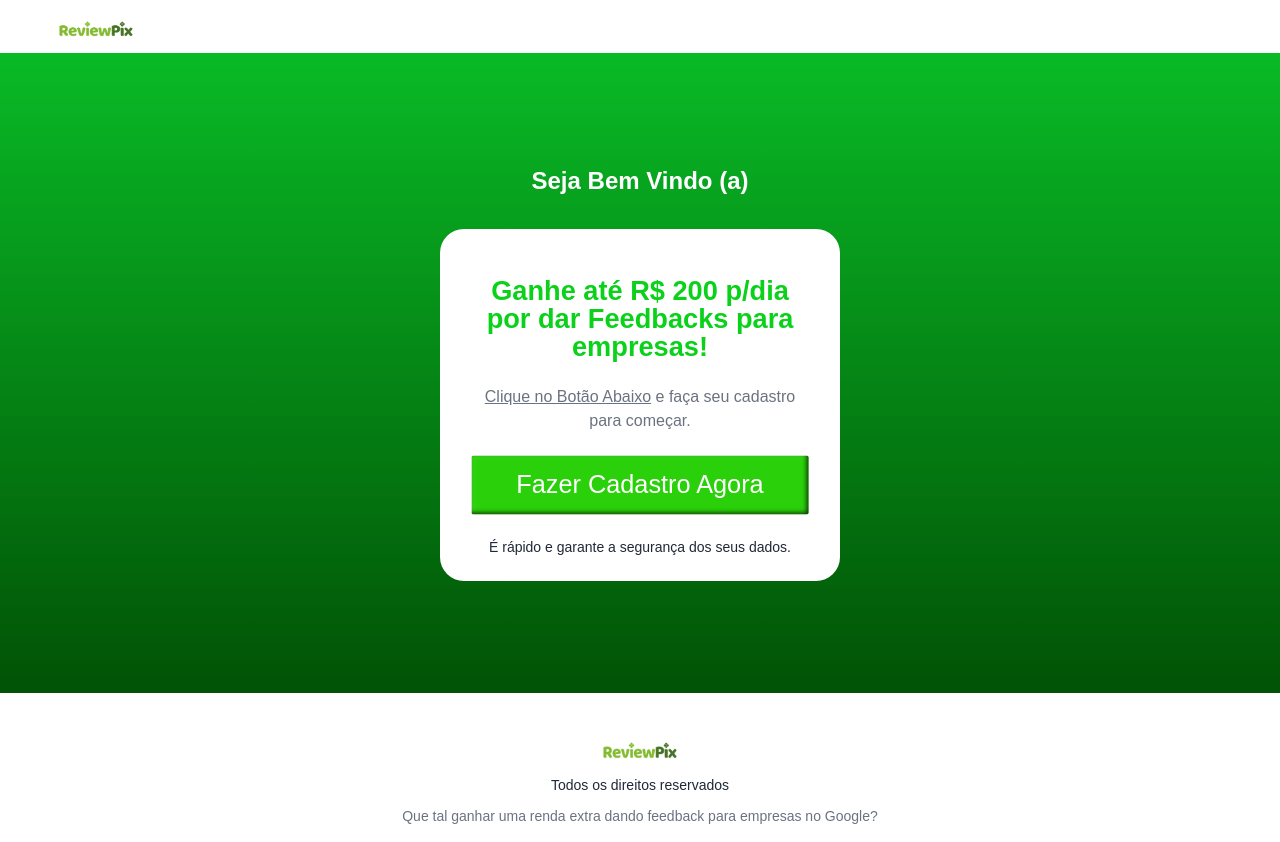
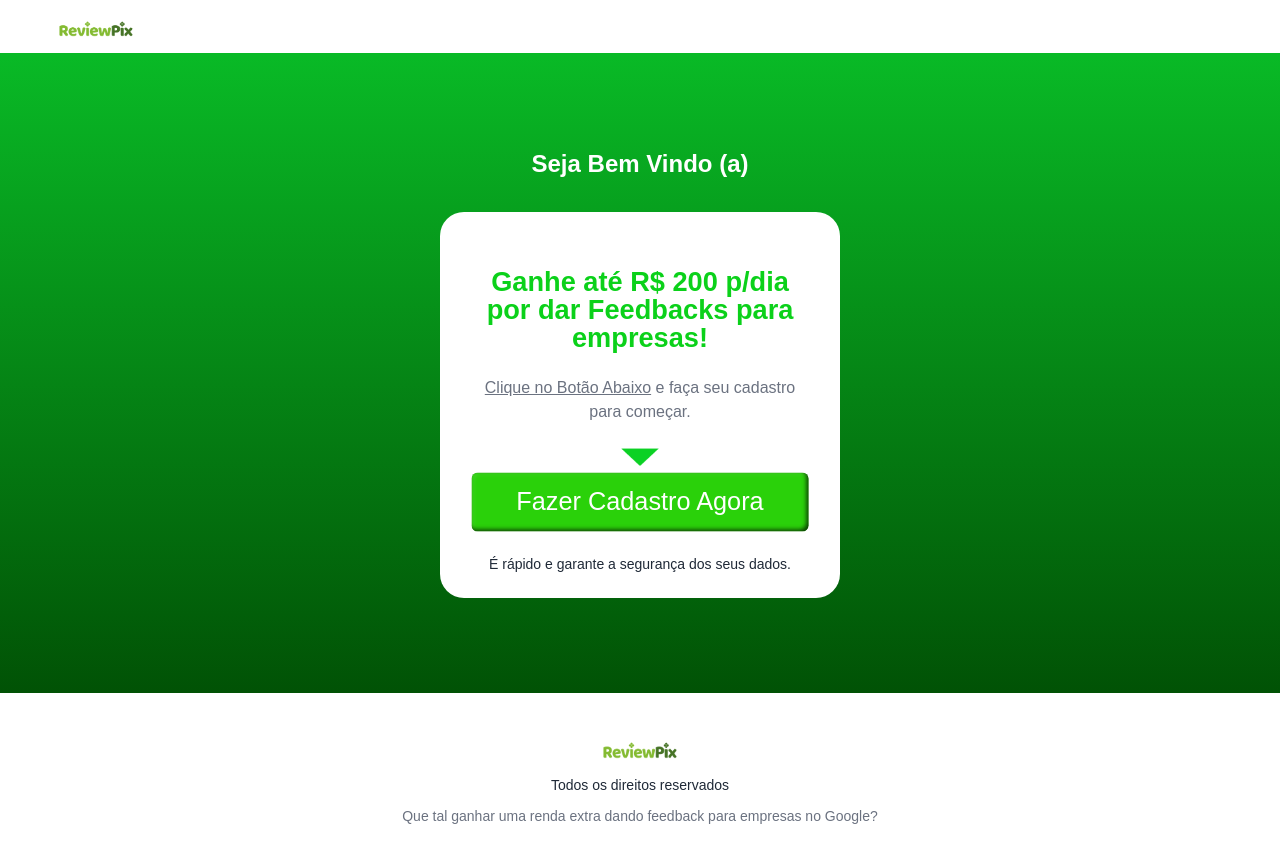
Before and after one commit to 36777/review-pix, a Next.js app: page / in a window 1280 px wide. Built offline with nearby package versions, Linux system fonts and the light colour scheme.

Commit message:
✨ feat: add arrow image and improve landing page layout

```diff
--- a/src/app/page.tsx
+++ b/src/app/page.tsx
@@ -12,15 +12,18 @@ export default function Home() {
             <h3 className='opacity-0 mb-6 sm:mb-8 font-bold text-center text-xl sm:text-2xl translate-x-[-50px] translate-x-[-50px] animate-delay-200 animate-delay-700 animate-fade-in-left animate-fade-in-left animate-duration-1000 animate-duration-1000'>
               Seja Bem Vindo (a)
             </h3>
-            <div className='bg-white opacity-0 px-6 sm:px-10 pt-8 sm:pt-12 pb-6 rounded-3xl w-full max-w-[400px] text-[#0BD11A] translate-x-[-50px] animate-delay-500 animate-fade-in-left animate-duration-1000'>
+            <div className='bg-white opacity-0 px-6 sm:px-10 pt-8 sm:pt-14 pb-6 rounded-3xl w-full max-w-[400px] text-[#0BD11A] translate-x-[-50px] animate-delay-500 animate-fade-in-left animate-duration-1000'>
               <p className='font-bold text-center text-xl sm:text-[1.70rem] leading-7 translate-x-[-50px] animate-delay-700 animate-fade-in-left animate-duration-1000'>
                 Ganhe até R$ 200 p/dia <br /> por dar Feedbacks para empresas!
               </p>
-              <p className='opacity-0 my-4 sm:my-6 text-center text-gray-500 text-sm sm:text-base translate-x-[-50px] animate-delay-700 animate-fade-in-left animate-duration-1000'>
+              <p className='opacity-0 my-3 sm:my-6 text-center text-gray-500 text-sm sm:text-base translate-x-[-50px] animate-delay-700 animate-fade-in-left animate-duration-1000'>
                 <span className='underline'>Clique no Botão Abaixo</span> e faça seu cadastro para começar.
               </p>
+              <div className='flex justify-center items-center mx-auto w-full'>
+                <img src="/arrow.png" width={38} alt="arrow" />
+              </div>
               <Link href={'/cadastro'}>
-                <button className='bg-[#2AD10A] shadow-[inset_-2px_-2px_4px_rgba(0,0,0,0.7),inset_2px_2px_4px_rgba(255,255,255,0.1)] px-4 sm:px-6 py-2 sm:py-3 rounded-sm w-full text-white text-xl sm:text-2xl transition-all animate-pulse hover:animate-none duration-300 active:scale-100 ease-in-out hover:scale-105'>
+                <button className='bg-[#2AD10A] shadow-[inset_-2px_-2px_4px_rgba(0,0,0,0.7),inset_2px_2px_4px_rgba(255,255,255,0.1)] mt-2 px-4 sm:px-6 py-2 sm:py-3 rounded-md w-full text-white text-xl sm:text-2xl transition-all animate-pulse hover:animate-none duration-300 hover:scale-105 active:scale-100 ease-in-out'>
                   Fazer Cadastro Agora
                 </button>
               </Link>
```
Also changed, not shown: public/arrow.png (added).
